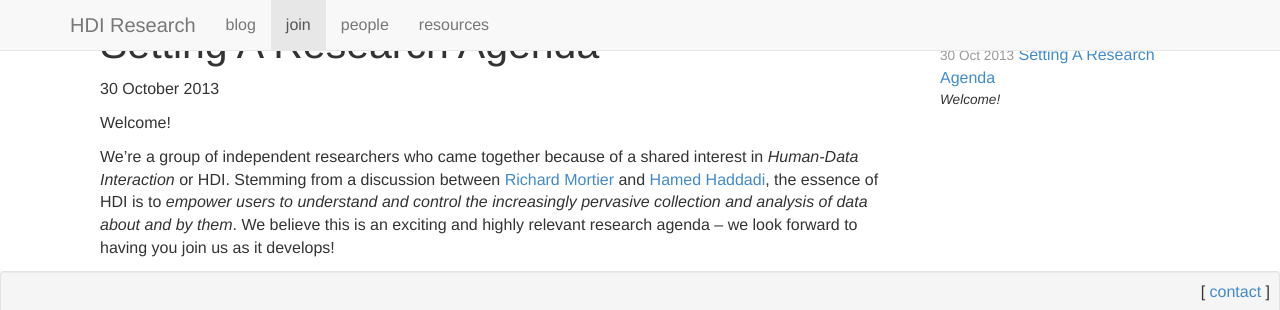
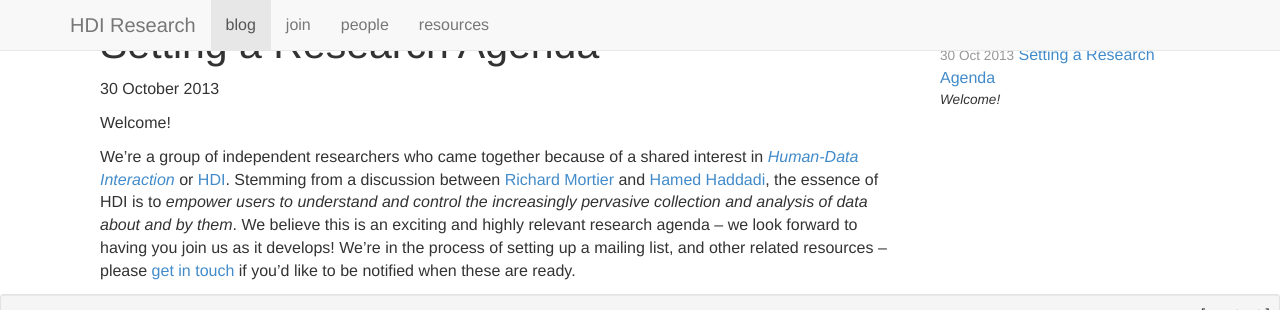
Before and after one commit to hdiresearch/hdiresearch.github.io, a Jekyll site: the page built from _posts/2013-10-30-Setting-a-Research-Agenda.md, in a window 1280 px wide, cut to the strip 0-310 px from the top of the page. Built offline with Jekyll 4.4.1, drawn with Linux system fonts in a browser that asks for light colours; some web fonts are replaced.

Commit message:
[blog] tweak welcome post

```diff
--- a/_includes/navbar.html
+++ b/_includes/navbar.html
@@ -3,7 +3,7 @@
     <a href="/blog/">blog</a>
   </li>
   <li class="{% if page.section == "join-us" %}active{% endif %}">
-    <a href="/2013/11/01/Setting-a-Research-Agenda/">join</a>
+    <a href="/2013/10/30/Setting-a-Research-Agenda/">join</a>
   </li>
   <li class="{% if page.section == "people" %}active{% endif %}">
     <a href="/people/">people</a>
--- a/_posts/2013-10-30-Setting-a-Research-Agenda.md
+++ b/_posts/2013-10-30-Setting-a-Research-Agenda.md
@@ -1,11 +1,13 @@
 ---
+title: Setting a Research Agenda
 layout: post
-section: join-us
+section: blog
 ---
 
 Welcome!
 
-We're a group of independent researchers who came together because of a shared interest in _Human-Data Interaction_ or HDI. Stemming from a discussion between [Richard Mortier][mort] and [Hamed Haddadi][hamed], the essence of HDI is to _empower users to understand and control the increasingly pervasive collection and analysis of data about and by them_. We believe this is an exciting and highly relevant research agenda -- we look forward to having you join us as it develops!
+We're a group of independent researchers who came together because of a shared interest in _[Human-Data Interaction][hdi]_ or [HDI][]. Stemming from a discussion between [Richard Mortier][mort] and [Hamed Haddadi][hamed], the essence of HDI is to _empower users to understand and control the increasingly pervasive collection and analysis of data about and by them_. We believe this is an exciting and highly relevant research agenda -- we look forward to having you join us as it develops!  We're in the process of setting up a mailing list, and other related resources -- please [get in touch](mailto:richard.mortier@nottingham.ac.uk) if you'd like to be notified when these are ready.
 
 [mort]: http://www.cs.nott.ac.uk/~rmm/
 [hamed]: http://www.eecs.qmul.ac.uk/~hamed/public/Hamed.html
+[hdi]: http://de2013.org/wp-content/uploads/2013/09/de2013_submission_15.pdf
```
